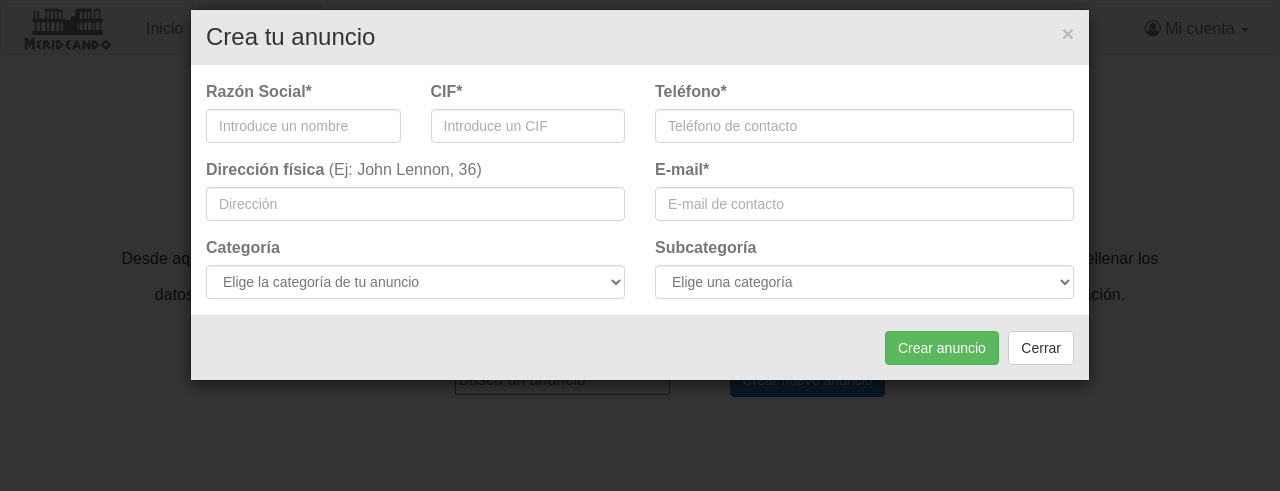
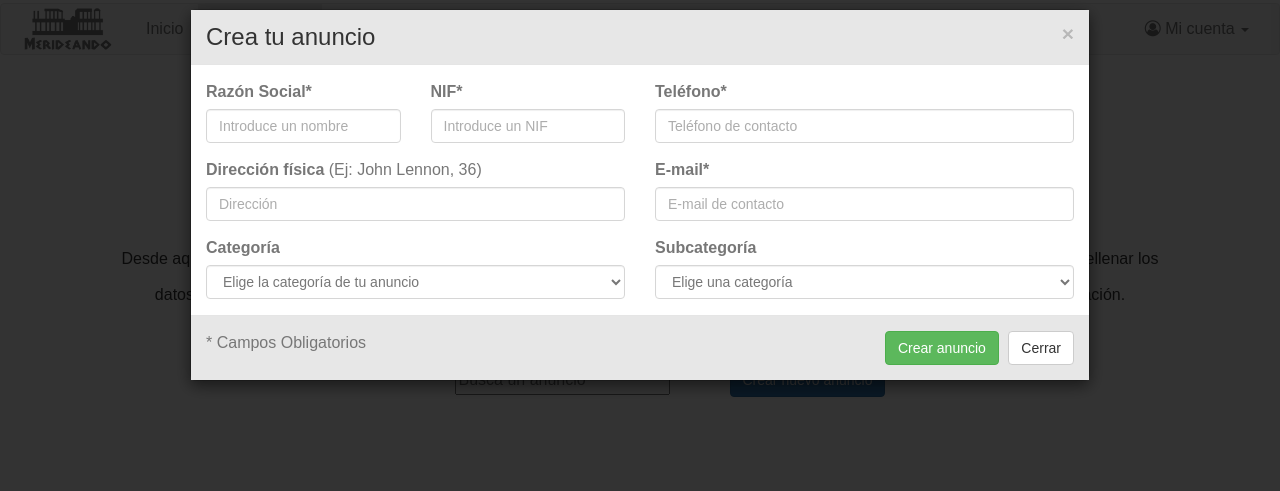
Before and after one commit to pedrosici/merideando, a PHP site: page /panel_usuario.php in a window 1280 px wide, after a click on "Crear nuevo anuncio". Shown: the part 21-512 px from the top of the page. Run offline with PHP 8.4, Linux system fonts and the light colour scheme; a user stored in the database is signed in; data comes from the database, SQL or seed files in the repository.

Commit message:
Empezamos a validar los campos del formulario de creación de anuncios. Corregimos un error que hacía que la llamada ajax al borrar un anuncio crease otra tabla aparte de la existente.

```diff
--- a/panel_usuario.php
+++ b/panel_usuario.php
@@ -64,10 +64,9 @@ else{
                                 </div>
                             </div>
 
-
                             <div class="col-md-12 col-xs-12 ">
                                 <div class="registros" id="agrega-anuncio">
-
+                                   <table class="table table-striped table-condensed table-hover table-bordered text-center">
                             <?php
 
                             $sql = "SELECT a.id_anuncio, a.razon_soc, a.cif, a.direccion, a.telefono, a.email, a.descripcion, a.imagen, a.likes, a.hates, c.nombre_cat FROM anuncios a INNER JOIN categorias c on a.categoria_id = c.id_categoria WHERE a.usuario_id = ?";
@@ -76,8 +75,7 @@ else{
 
                             // Comprobamos existencia del anuncio
                              if ($query->rowCount() > 0){
-                                 echo '<table class="table table-striped table-condensed table-hover table-bordered text-center">
-                                        <thead>
+                                 echo '<thead>
                                         <tr>
                                             <th class="text-center" width="150">Razón social</th>
                                             <th class="text-center" width="50">Logo</th>
@@ -97,8 +95,9 @@ else{
                                         <td><a href="anuncio.php?id='.$resultado['id_anuncio'].'" target="_blank"><i class="fa fa-link fa-2x" aria-hidden="true"></i></a>
                                         <td><a href="#editar-anuncio" class="fa fa-pencil fa-2x" data-toggle="modal" onClick="editarAnuncio('.$resultado['id_anuncio'].');" title="Editar Anuncio"></a> <a  href="#eliminar-anuncio" data-toggle="modal" onClick="setIdAnuncio('.$resultado['id_anuncio'].')" class="fa fa-trash fa-2x" title="Eliminar anuncio"></a></td>
                                      </tr>';
-                                } echo '</table>'; ?>
+                                }  ?>
 
+                                </table>
                             <?php
 
                             } else {
@@ -130,12 +129,12 @@ else{
                                         <input type="text" class="form-control col-md-6" name="razon" placeholder="Introduce un nombre" required>
                                     </div>
                                     <div class="col-md-3">
-                                        <label for="cif">CIF*</label>
-                                        <input type="text" class="form-control col-md-6" name="cif" id="cif" placeholder="Introduce un CIF" required>
+                                        <label for="cif">NIF*</label>
+                                         <input type="text" class="form-control col-md-6" name="cif" id="identidad" placeholder="Introduce un NIF" pattern="^(([A-Z])|\d)?\d{8}(\d|[A-Z])?$" title="Introduce un NIF válido" required />
                                     </div>
                                     <div class="col-md-6">
                                         <label for="telefono">Teléfono*</label>
-                                        <input type="text" class="form-control" name="telefono" placeholder="Teléfono de contacto" required>
+                                        <input type="tel" class="form-control" name="telefono" id="telef" pattern="[0-9]{9}" title="Introduce sólo números y máximo 9" placeholder="Teléfono de contacto" required>
                                     </div>
                                 </div>
                                 <div class="form-group row">
@@ -152,6 +151,7 @@ else{
                             <div class="form-group row">
                                     <div class="col-md-6">
                                         <label for="categoria">Categoría</label>
+
                                         <select class="form-control" name="categoria" id="categoria">
                                             <option value="0">Elige la categoría de tu anuncio</option>
                                     <?php
@@ -176,8 +176,9 @@ else{
 
                             <div class="form-group row">
                                 <div class="col-md-12">
-                                    <label for="descripcion">Descripción*</label>
-                                    <textarea class="form-control" rows="5" name="descripcion" placeholder="Describe tu negocio" required></textarea>
+                                    <label for="descripcion">Descripción* (Máximo 500 caracteres)</label>
+                                    <textarea class="form-control" rows="5" name="descripcion" id="descripcion" maxlength="500" onKeyDown="contarCaracteres()" onKeyUp="contarCaracteres()" placeholder="Describe tu negocio" required></textarea>
+                                    <input type="text"  style=" border:none" value="0 caracteres introducidos"  id="result" readonly>
                                 </div>
                                 <!-- PASAMOS OCULTO EL ID DEL USUARIO QUE CREA EL ANUNCIO -->
                                 <input type="hidden" name="id_usuario" value="<?php echo '.$id.'?>">
@@ -217,17 +218,21 @@ else{
                             <div class="form-group row">
                                 <div class="col-md-6">
                                     <label for="logo">Logo*</label>
-                                    <input type="file" name="logo" id="imagen" required />
+                                    <input type="file" name="logo" id="imagen" />
                                 </div>
                             </div>
                             <div class="form-group row">
                                 <div class="col-md-4" id="imagen_previa">
-                                    <img class="img-responsive" id="vistaprevia" src="images/noimage.png" width="70%" />
+                                    <img class="img-responsive col-xs-6" id="vistaprevia" src="images/noimage.png" width="100%" />
                                 </div>
                                 <div id="error-img"></div>
                             </div>
+                            <div class="form-group row">
+
+                            </div>
                         </div>
                    <div class="modal-footer">
+                        <p style="float:left;">* Campos Obligatorios</p>
                         <button type="submit" class="btn btn-success" value="crear" id="crear">Crear anuncio</button>
                         <button type="button" class="btn btn-default" data-dismiss="modal">Cerrar</button>
                    </div>
@@ -259,12 +264,12 @@ else{
                                 </div>
                                 <div class="form-group row">
                                     <div class="col-md-6">
-                                        <label for="cif">CIF*</label>
-                                        <input type="text" class="form-control col-md-6" name="cif" id="identidad" placeholder="Introduce un CIF" required />
+                                        <label for="cif">NIF*</label>
+                                        <input type="text" class="form-control col-md-6" name="cif" id="identidad" placeholder="Introduce un NIF" pattern="^(([A-Z])|\d)?\d{8}(\d|[A-Z])?$" required />
                                     </div>
                                     <div class="col-md-6">
                                         <label for="telefono">Teléfono*</label>
-                                        <input type="text" class="form-control" name="telefono" id="telef" placeholder="Teléfono de contacto" required>
+                                        <input type="tel" class="form-control" name="telefono" id="telef" pattern="[0-9]{9}" placeholder="Teléfono de contacto" required>
                                     </div>
                                 </div>
                             <div class="form-group row">
@@ -289,7 +294,7 @@ else{
                              </div>
                             <div class="form-group row">
                                 <div class="col-md-12">
-                                    <label for="descripcion">Descripción*</label>
+                                    <label for="descripcion">Descripción* (Máximo 500 caracteres)</label>
                                     <textarea class="form-control" rows="5" name="descripcion" placeholder="Describe tu negocio" id="descripcion" required></textarea>
                                 </div>
                                 <!-- PASAMOS OCULTO EL ID DEL USUARIO QUE CREA EL ANUNCIO -->
@@ -398,8 +403,17 @@ else{
                         });
                     });
                 })
+
+
             });
 
+
         </script>
+        <script>
+             function contarCaracteres(){
+                $("#result").val($("#descripcion").val().length + " caracteres introducidos ");
+             }
+        </script>
+
     </body>
   </html>
```
Also changed, not shown: php/eliminar_anuncio.php (+2 -11 lines).
